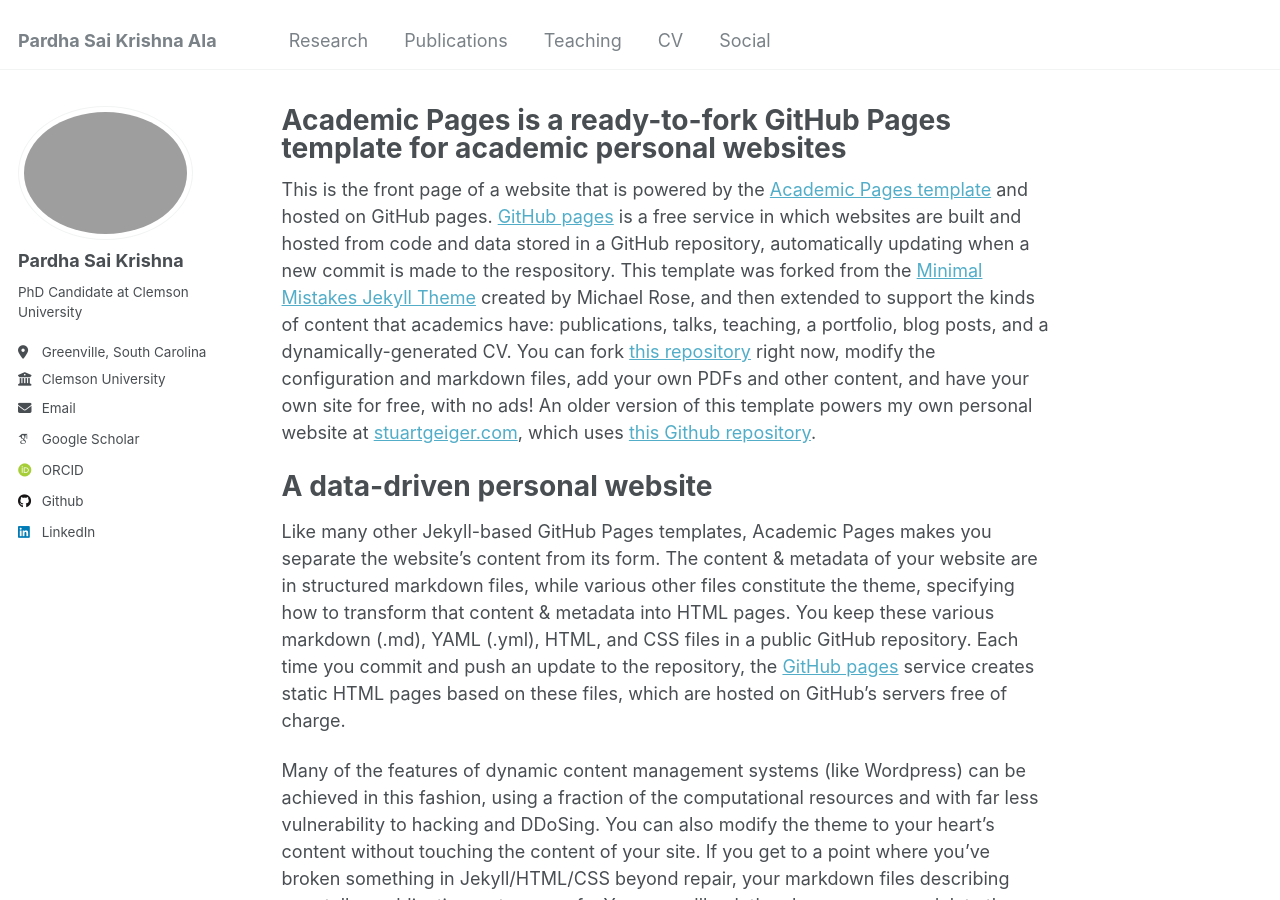
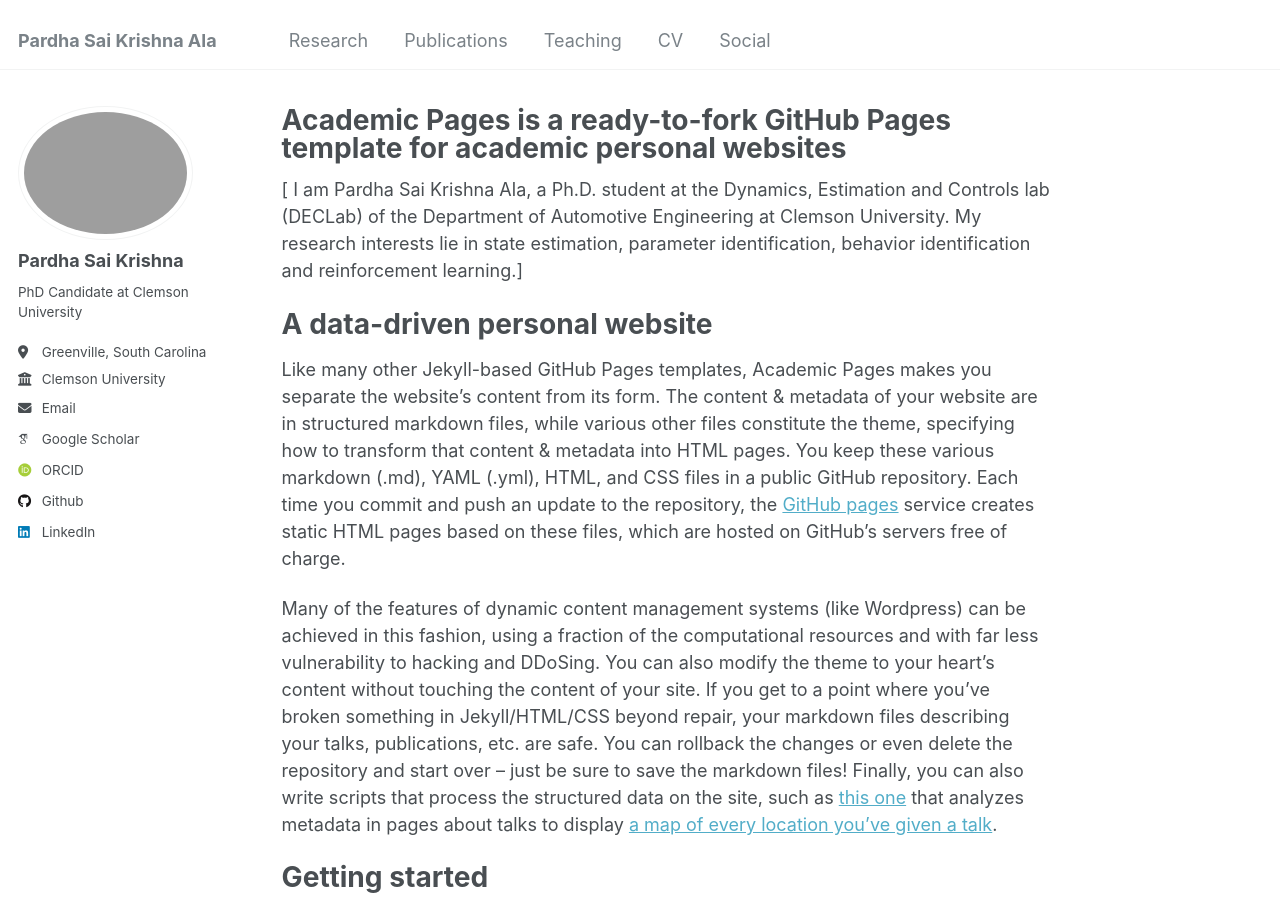
Before and after one commit to pardhuAj/pardhuAj.github.io, a Jekyll site: the page built from _pages/about.md, in a window 1280 px wide and 900 px high. Built offline with Jekyll 4.4.1, drawn with Linux system fonts in a browser that asks for light colours; some web fonts are replaced.

Commit message:
Update about.md

```diff
--- a/_pages/about.md
+++ b/_pages/about.md
@@ -6,8 +6,8 @@
   - /about/
   - /about.html
 ---
-
-This is the front page of a website that is powered by the [Academic Pages template](https://github.com/academicpages/academicpages.github.io) and hosted on GitHub pages. [GitHub pages](https://pages.github.com) is a free service in which websites are built and hosted from code and data stored in a GitHub repository, automatically updating when a new commit is made to the respository. This template was forked from the [Minimal Mistakes Jekyll Theme](https://mmistakes.github.io/minimal-mistakes/) created by Michael Rose, and then extended to support the kinds of content that academics have: publications, talks, teaching, a portfolio, blog posts, and a dynamically-generated CV. You can fork [this repository](https://github.com/academicpages/academicpages.github.io) right now, modify the configuration and markdown files, add your own PDFs and other content, and have your own site for free, with no ads! An older version of this template powers my own personal website at [stuartgeiger.com](http://stuartgeiger.com), which uses [this Github repository](https://github.com/staeiou/staeiou.github.io).
+[
+I am Pardha Sai Krishna Ala, a Ph.D. student at the Dynamics, Estimation and Controls lab (DECLab) of the Department of Automotive Engineering at Clemson University. My research interests lie in state estimation, parameter identification, behavior identification and reinforcement learning.]
 
 A data-driven personal website
 ======
```
